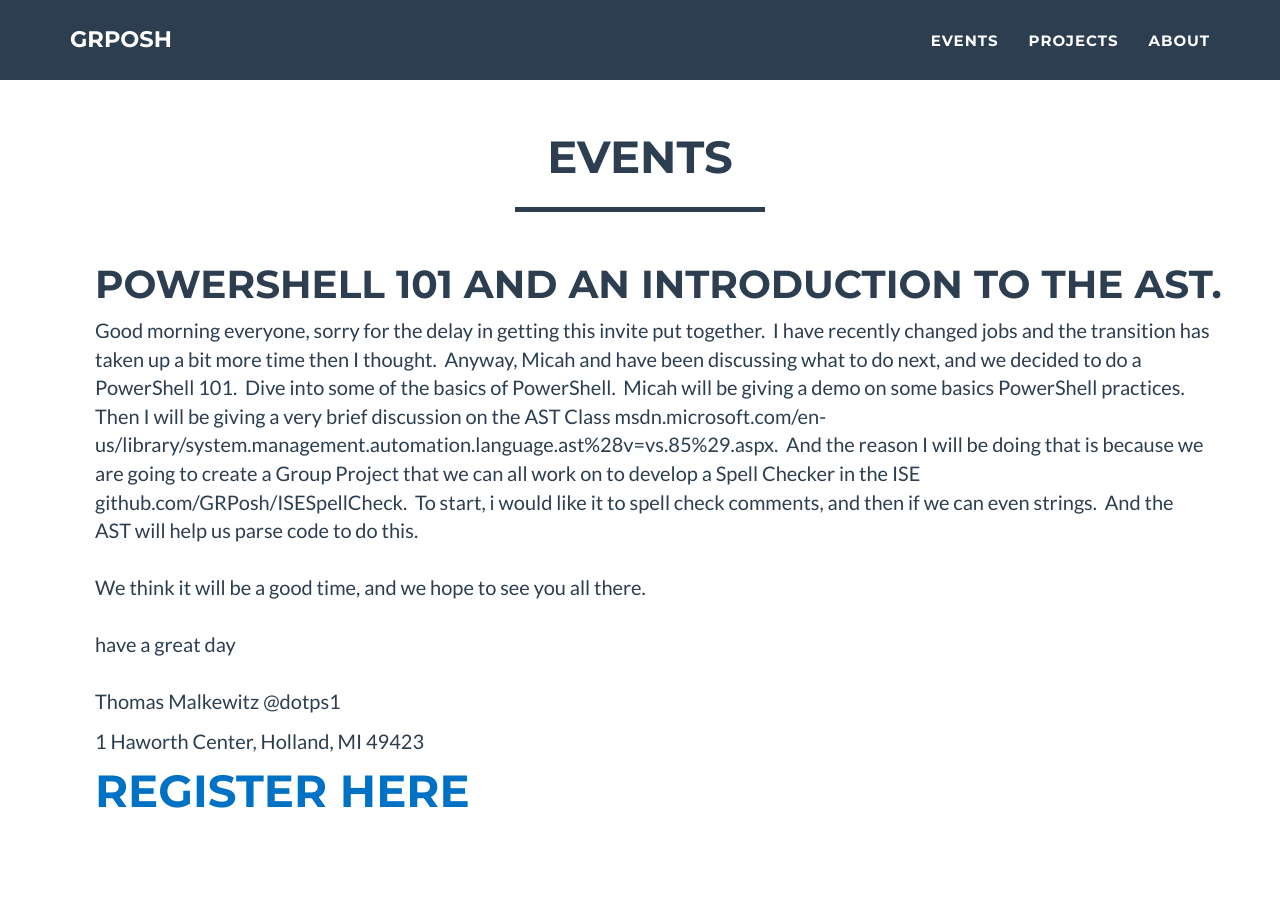
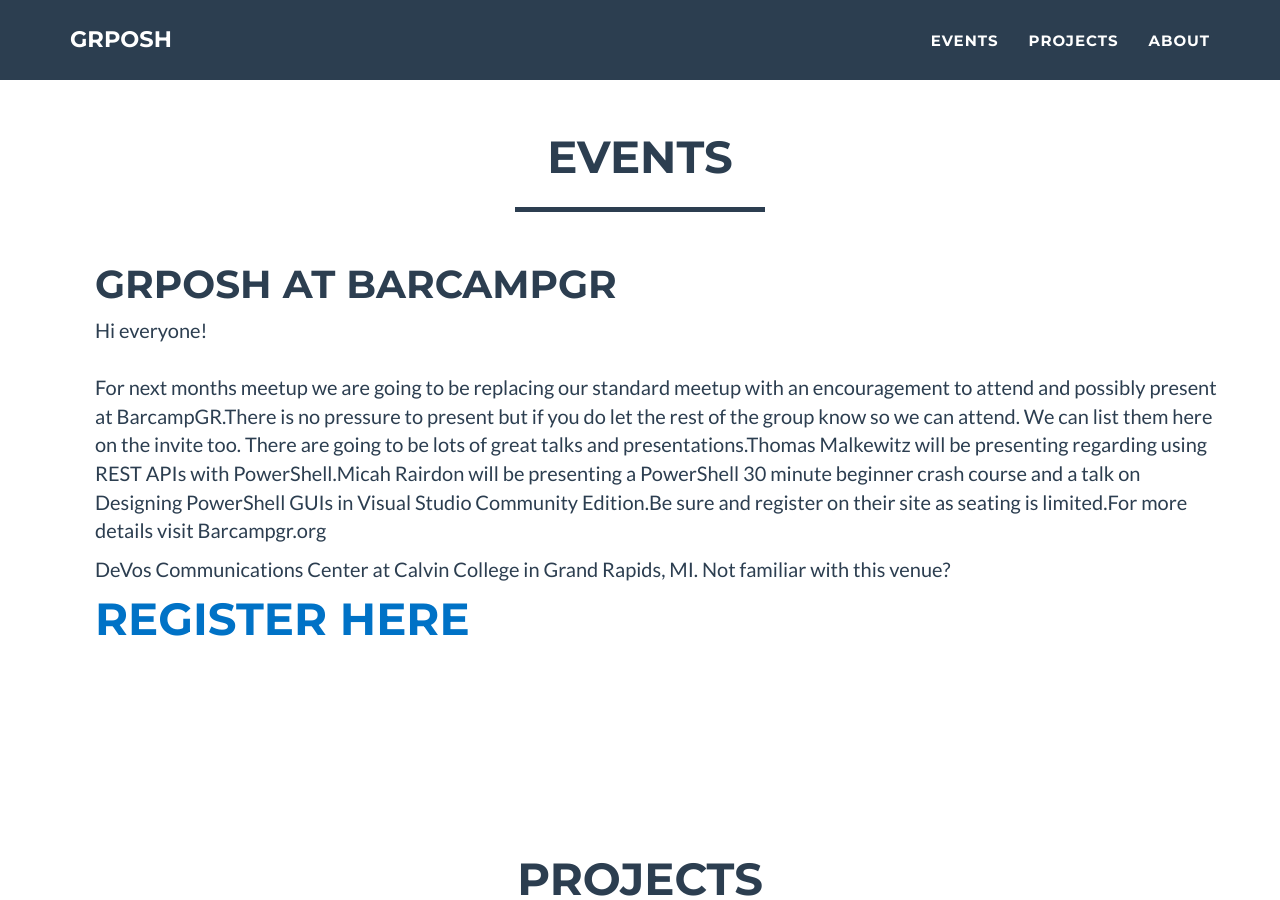
Before and after one commit to GRPosh/GRPosh.github.io, a Jekyll site: the page built from index.html, in a window 1280 px wide and 900 px high, scrolled down 615 px. Built offline with Jekyll 4.4.1, drawn with Linux system fonts in a browser that asks for light colours; nearby versions of some CDN libraries.

Commit message:
Updated events on GRPosh.github.io

```diff
--- a/_data/events.json
+++ b/_data/events.json
@@ -1,33 +1,37 @@
 [{
-    "id":  "http://groupspaces.com/GRPosh/api/events/1062634?alt=json",
-    "title":  "PowerShell 101 and an Introduction to the AST.",
-    "summary":  "Good morning everyone, sorry for the delay in getting this invite put together.  I have recently changed jobs and the transition has taken up a bit more time then I thought.  Anyway, Micah and have been discussing what to do next, and we decided to do a PowerShell 101.  Dive into some of the basics of PowerShell.  Micah will be giving a demo on some basics PowerShell practices.  Then I will be giving a very brief discussion on the AST Class msdn.microsoft.com/en-us/library/system.management.automation.language.ast%28v=vs.85%29.aspx.  And the reason I will be doing that is because we are going to create a Group Project that we can all work on to develop a Spell Checker in the ISE github.com/GRPosh/ISESpellCheck.  To start, i would like it to spell check comments, and then if we can even strings.  And the AST will help us parse code to do this.\u003cbr /\u003e\u003cbr /\u003eWe think it will be a good time, and we hope to see you all there.\u003cbr /\u003e\u003cbr /\u003ehave a great day\u003cbr /\u003e\u003cbr /\u003eThomas Malkewitz @dotps1",
+    "id":  "http://groupspaces.com/GRPosh/api/events/1068262?alt=json",
+    "title":  "GRPosh at BarcampGR",
+    "summary":  "Hi everyone!\u003cbr /\u003e\u003cbr /\u003eFor next months meetup we are going to be replacing our standard meetup with an encouragement to attend and possibly present at BarcampGR.There is no pressure to present but if you do let the rest of the group know so we can attend. We can list them here on the invite too. There are going to be lots of great talks and presentations.Thomas Malkewitz will be presenting regarding using REST APIs with PowerShell.Micah Rairdon will be presenting a PowerShell 30 minute beginner crash course and a talk on Designing PowerShell GUIs in Visual Studio Community Edition.Be sure and register on their site as seating is limited.For more details visit Barcampgr.org",
     "active":  [
                    {
-                       "active":  "2016-06-23T17:30:00-04:00",
-                       "time_tbc":  "0",
-                       "ends":  "2016-06-23T19:00:00-04:00",
+                       "active":  "2016-08-26T00:00:00-04:00",
+                       "time_tbc":  "1",
+                       "ends":  "",
                        "approximate_description":  "",
-                       "week_of_year_number":  25,
-                       "day_of_week_number":  5
+                       "week_of_year_number":  34,
+                       "day_of_week_number":  6
                    }
                ],
     "alt":  {
-                "text/html":  "http://groupspaces.com/GRPosh/item/1062634"
+                "text/html":  "http://groupspaces.com/GRPosh/item/1068262"
             },
-    "embed":  "http://groupspaces.com/GRPosh/embed/item/1062634",
-    "published":  "2016-06-13T12:21:11+00:00",
-    "updated":  "2016-06-13T12:21:00+00:00",
+    "embed":  "http://groupspaces.com/GRPosh/embed/item/1068262",
+    "published":  "2016-07-28T19:24:27+00:00",
+    "updated":  "2016-07-28T19:24:00+00:00",
     "author":  {
-                   "name":  "Thomas Malkewitz",
-                   "email_address":  "get-alias@outlook.com"
+                   "name":  "Micah Rairdon",
+                   "email_address":  "micah.rairdon@gmail.com"
                },
+    "logo":  {
+                 "type":  "image/jpeg",
+                 "url":  "http://media.groupspaces.com/thumb/s/17089484/h/faaf73c5b4d13ebdc5fc977b08086b98.jpg"
+             },
     "group":  {
                   "name":  "GRPosh",
                   "logo":  {
                                "url":  "http://media.groupspaces.com/thumb/s/15535217/h/ed18625e119cf99ae9d570d603c0fe47.jpg"
                            }
               },
-    "location":  "1 Haworth Center, Holland, MI 49423",
-    "date_string":  "\u003cspan class=\"date\"\u003eThursday, June 23rd, 2016\u003c/span\u003e at \u003cspan class=\"time\"\u003e5:30pm\u003c/span\u003e - \u003cspan class=\"time\"\u003e7pm\u003c/span\u003e"
+    "location":  "DeVos Communications Center at Calvin College in Grand Rapids, MI. Not familiar with this venue?",
+    "date_string":  "\u003cspan class=\"date\"\u003eFriday, August 26th, 2016\u003c/span\u003e (all day)"
 }]
```
